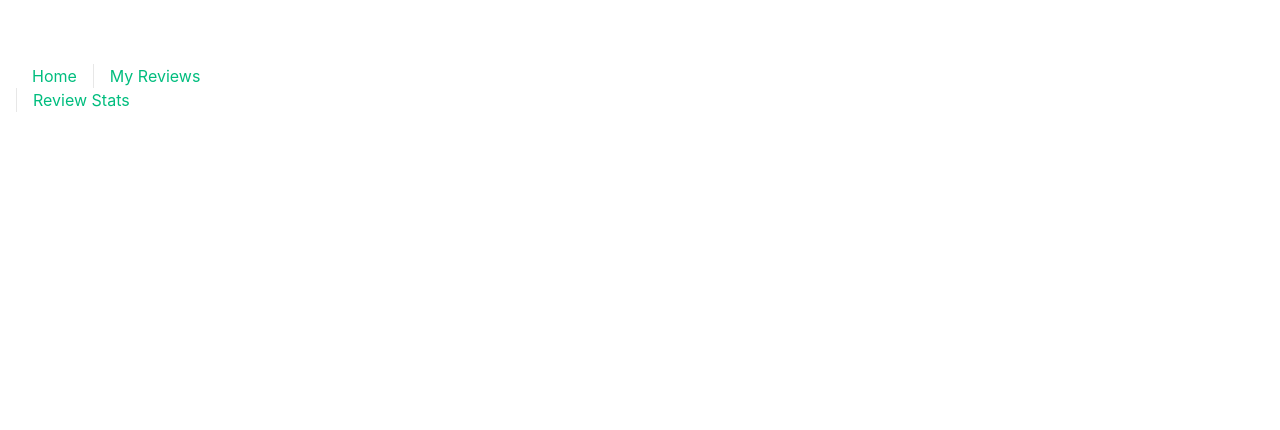
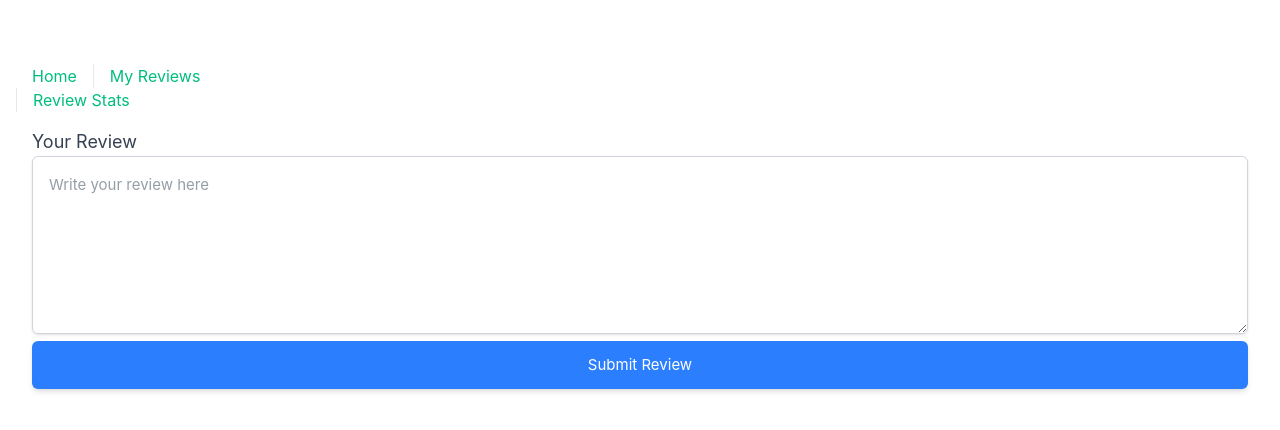
Before and after one commit to staten-island-tech/vue-reactivity-Jasong237, a Vue app in the folder app/: page /currentreview in a window 1280 px wide. Shown: the top 430 px of the page. Built offline with nearby package versions, Linux system fonts and the light colour scheme.

Commit message:
bfgn hghtref

```diff
--- a/app/src/App.vue
+++ b/app/src/App.vue
@@ -1,6 +1,5 @@
 <script setup>
 import { RouterLink, RouterView } from 'vue-router'
-
 </script>
 
 <template>
--- a/app/src/albums/albums.js
+++ b/app/src/albums/albums.js
@@ -1,11 +1,12 @@
+import { ref } from 'vue'
 export const albums = [
   {
     name: 'The College Dropout',
     id: '1',
     img: '/src/albums/the college dropout.jpg',
-    stars: '',
-    review: '',
-  },
+    stars: ref(0),
+    review: ref(''),
+  } /*
   {
     name: 'Late Registration',
     id: '2',
@@ -47,5 +48,5 @@ export const albums = [
   { name: 'Jesus is King', id: '10', img: '/src/albums/jesus is king.png', stars: '', review: '' },
   { name: 'Donda', id: '11', img: '/src/albums/donda.jpg', stars: '', review: '' },
   { name: 'Vultures 1', id: '12', img: '/src/albums/vultures 1.webp', stars: '', review: '' },
-  { name: 'Vultures 2', id: '13', img: '/src/albums/vultures 2.png', stars: '', review: '' },
+  { name: 'Vultures 2', id: '13', img: '/src/albums/vultures 2.png', stars: '', review: '' }, */,
 ]
--- a/app/src/views/CurrentReview.vue
+++ b/app/src/views/CurrentReview.vue
@@ -6,6 +6,7 @@ import AlbumList from '@/components/AlbumList.vue'
 const currentArray = ref([])
 
 const id = ref('')
+
 
 onMounted(() => {
   id.value = localStorage.getItem('selectedAlbumId') || 'No ID Found'
@@ -17,7 +18,7 @@ onMounted(() => {
       syncArray(album)
       console.log('Matched album:', album)
     } else {
-      console.log('hello')
+      console.log('Incorrect!')
     }
   })
 })
@@ -26,20 +27,113 @@ function syncArray(album) {
   currentArray.value.push(album)
   console.log('Updated currentArray:', currentArray.value)
 }
+
+const starAmt = ref(0)
+
+function chooseStar1() {
+  starAmt.value = 1
+}
+function chooseStar2() {
+  starAmt.value = 2
+}
+function chooseStar3() {
+  starAmt.value = 3
+}
+function chooseStar4() {
+  starAmt.value = 4
+}
+function chooseStar5() {
+  starAmt.value = 5
+}
+function star1() {
+  return starAmt.value > 0 ? '/src/albums/filledstar.png' : '/src/albums/star.png'
+}
+function star2() {
+  return starAmt.value > 1 ? '/src/albums/filledstar.png' : '/src/albums/star.png'
+}
+function star3() {
+  return starAmt.value > 2 ? '/src/albums/filledstar.png' : '/src/albums/star.png'
+}
+function star4() {
+  return starAmt.value > 3 ? '/src/albums/filledstar.png' : '/src/albums/star.png'
+}
+function star5() {
+  return starAmt.value > 4 ? '/src/albums/filledstar.png' : '/src/albums/star.png'
+}
+
+
+const reviewText = ref('')
+const selectedRating = ref(0)  // Store selected rating
+// Update the selected album and add the review
+function submitReview() {
+  const albumIndex = currentArray.value.findIndex(album => album.id === id.value)
+  selectedRating.value = starAmt.value
+
+  console.log("Review", reviewText.value)
+  console.log("Hey", selectedRating.value)
+   if (albumIndex !== -1) {
+    // Update the stars and review directly on the album object
+    const albtum = currentArray.value[albumIndex]
+console.log("yo", albtum)
+    // If stars and review are supposed to be refs, update them
+    albtum.stars.value = selectedRating.value  // Update stars
+    albtum.review.value = reviewText.value  // Update review
+
+    // Optionally log the updated album to check
+
+  }
+ console.log("HEllo", albumIndex)
+      console.log('Updated Album:', currentArray.value[albumIndex])
+  // Optionally reset the form
+  reviewText.value = ''
+  selectedRating.value = 0
+}
 </script>
 
 <template>
   <div>
-    <div v-for="(album, index) in currentArray" :key="index">
-      <p>Name: {{ album.name }}</p>
-      <p>ID: {{ album.id }}</p>
-      <p>Stars: {{ album.stars }}</p>
-      <p>Review: {{ album.review }}</p>
+    <div v-for="album in currentArray" :key="album.id">
+      <p>{{ album.name }}</p>
       <img class="w-25" :src="album.img" alt="Album image" />
+
+      <div class="container flex justify-around space-x-4">
+        <button @click="chooseStar1">
+          <img :src="star1()" alt="star" class="w-6 h-6 mr-2" />
+        </button>
+                <button @click="chooseStar2">
+        <img :src="star2()" alt="star" class="w-6 h-6 mr-2" />
+        </button >
+                <button @click="chooseStar3">
+        <img :src="star3()" alt="star" class="w-6 h-6 mr-2" />
+        </button>
+                <button @click="chooseStar4">
+        <img :src="star4()" alt="star" class="w-6 h-6 mr-2" />
+        </button>
+                <button @click="chooseStar5">
+        <img :src="star5()" alt="star" class="w-6 h-6 mr-2" />
+        </button>
+
+      </div>
     </div>
 
-    <div class="reviewimg"></div>
-    <form></form>
-    <button></button>
+    <form>
+       <label for="review" class="block text-lg font-medium text-gray-700">Your Review</label>
+    <textarea
+      id="review"
+      name="review"
+      rows="6"
+      class="mt-2 p-4 w-full border border-gray-300 rounded-md shadow-sm focus:outline-none focus:ring-2 focus:ring-blue-500"
+      placeholder="Write your review here"
+        v-model="reviewText"
+    ></textarea>
+    </form>
+   <div class="flex justify-center">
+    <button @click="submitReview"
+      type="submit"
+      class="w-full bg-blue-500 text-white py-3 px-6 rounded-md shadow-md hover:bg-blue-600 focus:outline-none focus:ring-2 focus:ring-blue-500"
+    >
+      Submit Review
+    </button>
+    </div>
   </div>
 </template>
--- a/app/src/views/HomeView.vue
+++ b/app/src/views/HomeView.vue
@@ -4,6 +4,7 @@ import AlbumList from '../components/AlbumList.vue'
 import { ref } from 'vue'
 import { albums } from '../albums/albums.js'
 
+console.log(albums.stars.value)
 function review(album) {
   console.log('Review button clicked for album:', album.name)
   localStorage.setItem('selectedAlbumId', album.id)
```
Also changed, not shown: app/src/albums/filledstar.png (added), app/src/albums/star.png (added).
